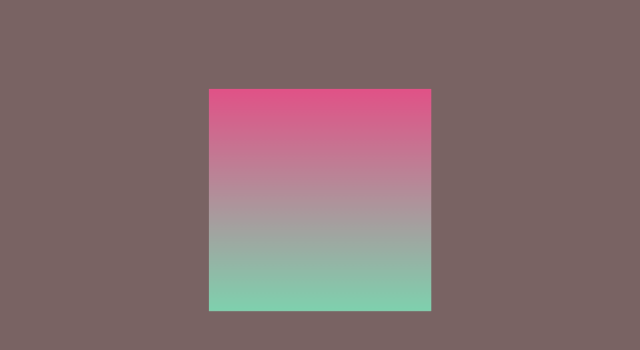
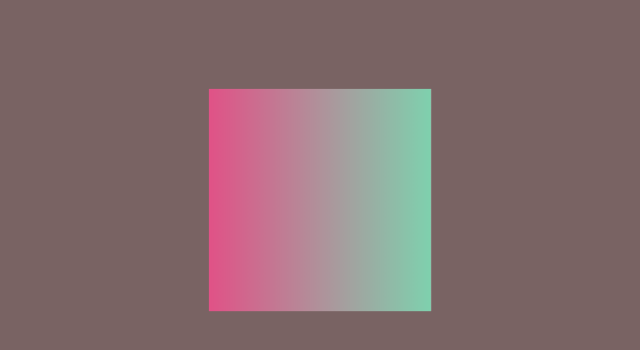
Before and after one commit to thecptwaffles/cube, a website: page index.html in a window 1280 px wide. Shown: the whole page, without its empty margins (320-960 px from the left). Drawn offline with Linux system fonts and the light colour scheme.

Commit message:
initial commit

```diff
--- a/style.css
+++ b/style.css
@@ -18,14 +18,13 @@
   height: 100%;
   position: relative;
   animation: spin 5s infinite linear;
-
 }
 
 .face {
   position: absolute;
   width: 100%;
   height: 100%;
-  background-image: linear-gradient(var(--sec-clr), var(--accent-clr));
+  background-image: linear-gradient(90deg, var(--sec-clr), var(--accent-clr));
 }
 
 .top {
```
